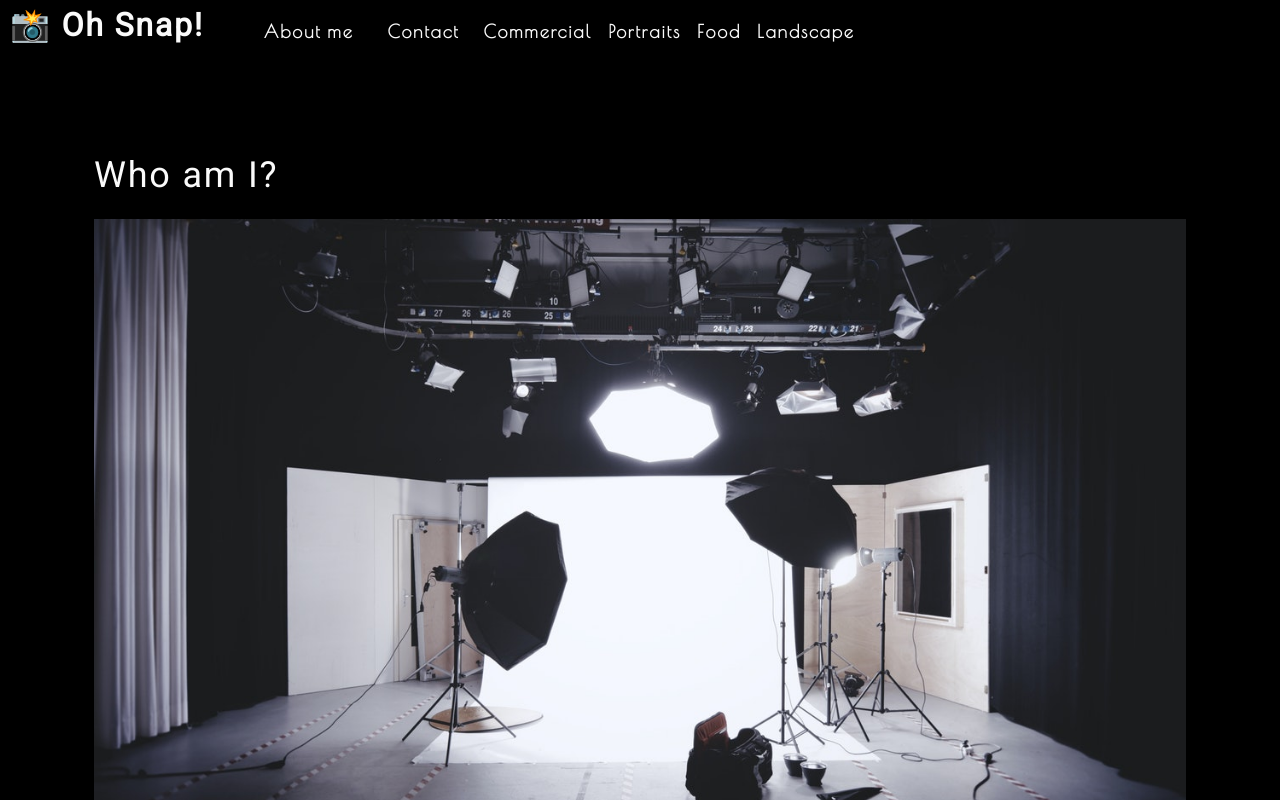
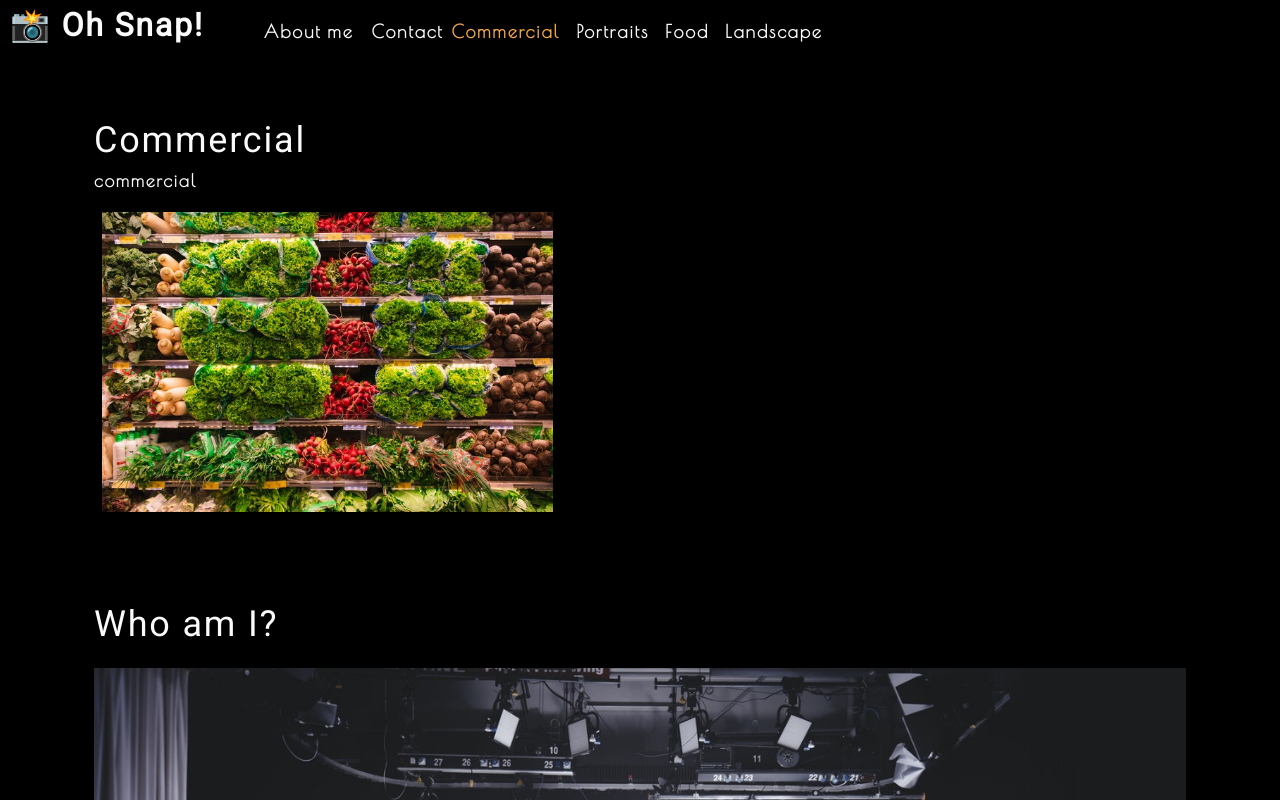
Before and after one commit to joe-white09/photo-port, a React (Create React App) app: page / in a window 1280 px wide. Shown: the top 800 px of the page. Built offline with nearby package versions, Linux system fonts and the light colour scheme.

Commit message:
updated nav

```diff
--- a/src/App.js
+++ b/src/App.js
@@ -1,14 +1,31 @@
-import React from 'react';
+import React, { useState } from 'react';
 import Nav from './components/Nav';
 import About from './components/About';
+import Gallery from './components/Gallery';
 
 function App() {
+  const [categories] = useState([
+    {
+      name: 'commercial',
+      description: 'Photos of grocery stores, food trucks, and other commercial projects',
+    },
+    { name: 'portraits', description: 'Portraits of people in my life' },
+    { name: 'food', description: 'Delicious delicacies' },
+    { name: 'landscape', description: 'Fields, farmhouses, waterfalls, and the beauty of nature' },
+  ]);
+
+  const [currentCategory, setCurrentCategory] = useState(categories[0]);
 
   return (
     <div>
-      <Nav />
+      <Nav
+        categories={categories}
+        setCurrentCategory={setCurrentCategory}
+        currentCategory={currentCategory}
+        ></Nav>
       <main>
-          <About />
+          <Gallery></Gallery>
+          <About></About>
       </main>
     </div>
   );
--- /dev/null
+++ b/src/components/Gallery/index.js
@@ -0,0 +1,26 @@
+import React from "react";
+import { capitalizeFirstLetter } from '../../utils/helpers';
+import photo from '../../assets/small/commercial/0.jpg'
+
+function Gallery(props) {
+    const currentCategory = {
+        name: "commercial",
+        description:
+            "Photos of grocery stores, food trucks, and other commercial projects",
+    };
+    return(
+        <section>
+            <h1>{capitalizeFirstLetter(currentCategory.name)}</h1>
+            <p>{currentCategory.name}</p>
+            <div className="flex-row">
+                <img
+                    src={photo}
+                    alt="Commercial Example"
+                    className="img-thumbnail mx-1"
+                />
+            </div>
+        </section>
+    );
+}
+
+export default Gallery;
--- a/src/components/Nav/index.js
+++ b/src/components/Nav/index.js
@@ -1,46 +1,56 @@
-import React from "react";
+import React, { useEffect } from "react";
 import { capitalizeFirstLetter } from "../../utils/helpers";
 
-function Nav() {
-  const  categories = [
-    { name: 'commercial', description: 'Photos of grocery stores, food trucks, and other commercial projects' },
-    { name: 'portraits', description: 'Portraits of people in my life' },
-    { name: 'food', description: 'Delicious delicacies' },
-    { name: 'landscape', description: 'Fields, farmhouses, waterfalls, and the beauty of nature' }
-  ];
+function Nav(props) {
+const
+  {
+    categories = [],
+    setCurrentCategory,
+    currentCategory,
 
-  const handleClick = () => {
-    console.log("click handled")
-  }
+  } = props;
+
+  useEffect(() => {
+    document.title = capitalizeFirstLetter(currentCategory.name);
+  }, [currentCategory]);
+
 
   return (
-    <header data-testid="header" className="flex-row px-1">
+    <header className="flex-row px-1">
       <h2>
         <a data-testid="link" href="/">
-          <span role="img" aria-label="camera"> 📸</span> Oh Snap!
+          <span role="img" aria-label="camera">
+            {" "}
+            📸
+          </span>{" "}
+          Oh Snap!
         </a>
       </h2>
       <nav>
         <ul className="flex-row">
           <li className="mx-2">
-            <a data-testid="about" href="#about" onClick={() => handleClick()}>
+            <a
+              href="#about"
+            >
               About me
             </a>
           </li>
-          <li className={"mx-2"}>
-            <span onClick={() => handleClick()}>
-              Contact
-            </span>
+          <li>
+            <span>Contact</span>
           </li>
-          {
-            categories.map((category) => (
-              <li className="mx-1" key={category.name} >
-                <span onClick={() => { handleClick(); }}>
-                 {capitalizeFirstLetter(category.name)}
-                </span>
-              </li>
-            ))
-          }
+          {categories.map((category) => (
+            <li className={`mx-1 ${
+                currentCategory.name === category.name && 'navActive'
+                }`} key={category.name}>
+              <span
+                onClick={() => {
+                  setCurrentCategory(category)
+                }}
+              >
+                {capitalizeFirstLetter(category.name)}
+              </span>
+            </li>
+          ))}
         </ul>
       </nav>
     </header>
```
